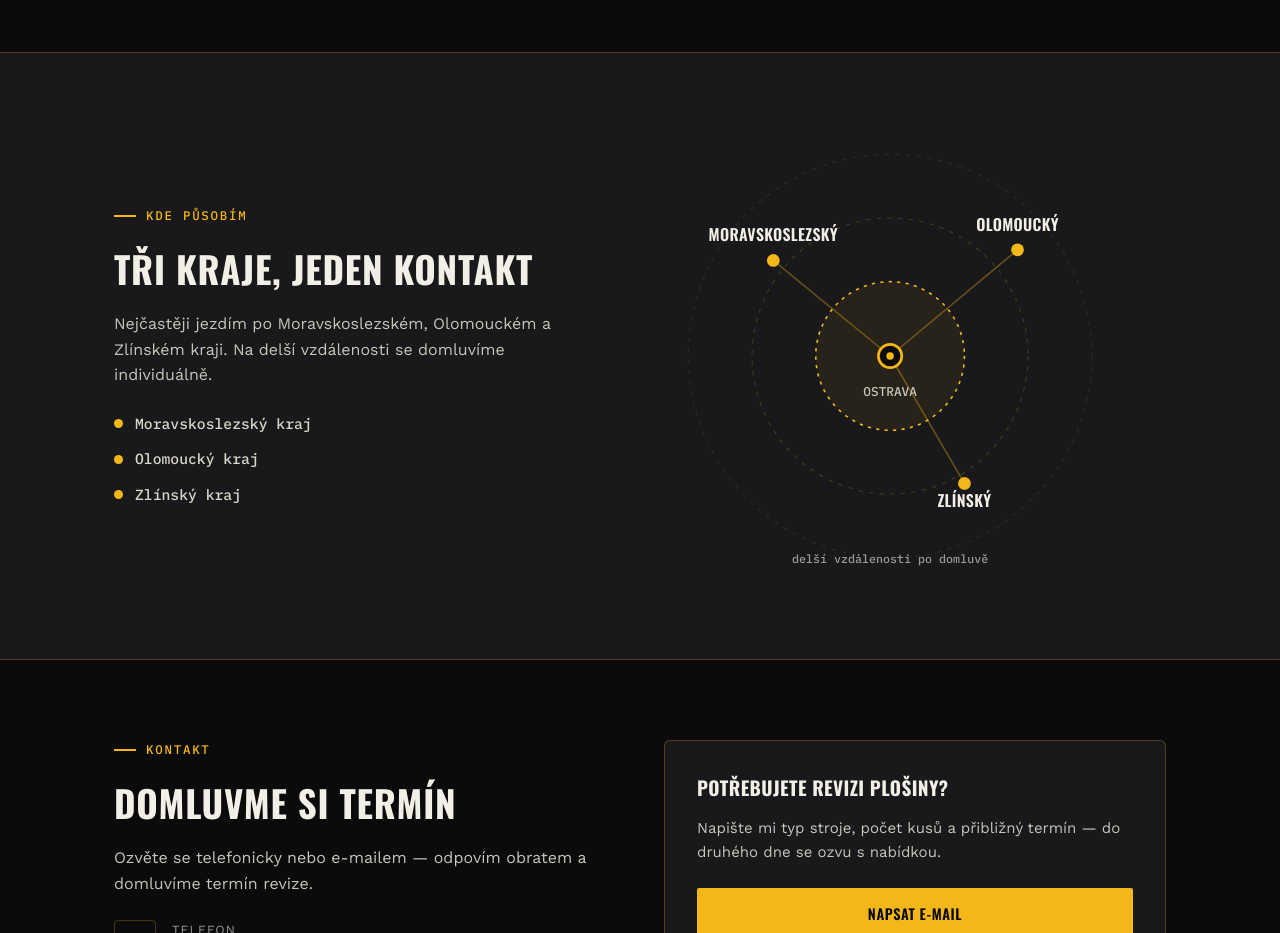
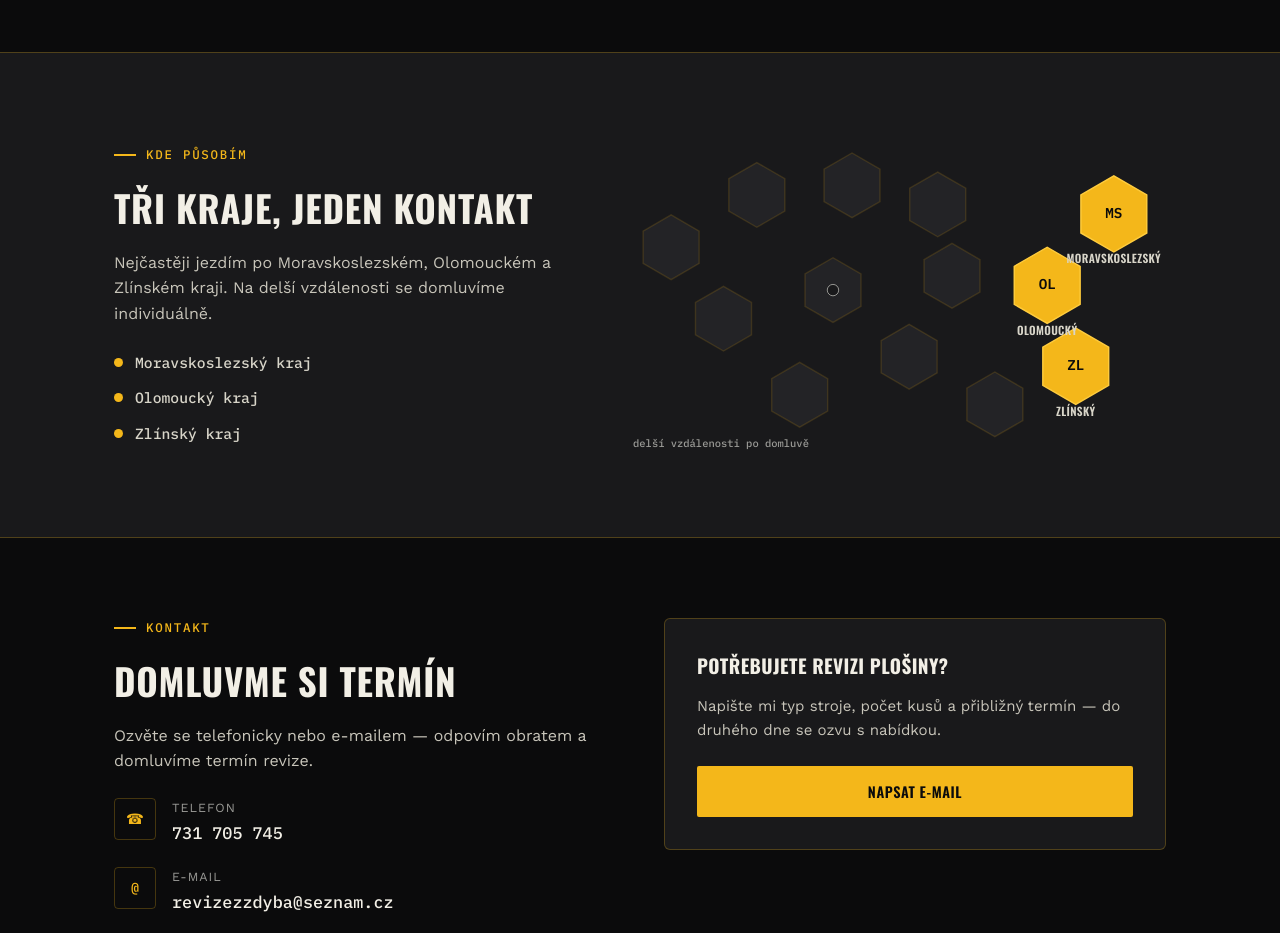
Before and after one commit to RevizeZZ/RevizeZZ.github.io, a plain HTML site: page index.html in a window 1280 px wide. Shown: the part 4300-5233 px from the top of the page. Drawn offline with nearby package versions, Linux system fonts and the light colour scheme.

Commit message:
Add files via upload

```diff
--- a/index.html
+++ b/index.html
@@ -243,6 +243,11 @@
   .region-list li{display:flex; align-items:center; gap:12px; font-family:'IBM Plex Mono'; font-size:0.92rem; color:#d8d5c9;}
   .region-list .dot{width:9px; height:9px; border-radius:50%; background:var(--yellow); flex-shrink:0;}
   .map-visual svg{width:100%; height:auto; display:block;}
+  .kraj-off{fill:var(--charcoal-2); stroke:rgba(244,183,26,0.15); stroke-width:1.5;}
+  .kraj-on{fill:var(--yellow); stroke:#ffcc3d; stroke-width:1.5;}
+  .kraj-label{font-family:'IBM Plex Mono', monospace; font-size:15px; font-weight:600; fill:var(--black);}
+  .kraj-name{font-family:'Oswald', sans-serif; font-size:12px; font-weight:600; fill:#d8d5c9; text-transform:uppercase; letter-spacing:0.03em;}
+  .map-legend{font-family:'IBM Plex Mono', monospace; font-size:11px; fill:var(--grey);}
   @media (max-width:860px){.map-grid{grid-template-columns:1fr;}}
 
   /* KONTAKT */
@@ -546,30 +551,34 @@
       </ul>
     </div>
     <div class="map-visual">
-      <svg viewBox="0 0 520 420" xmlns="http://www.w3.org/2000/svg" role="img" aria-label="Mapa působnosti">
-        <circle cx="260" cy="210" r="190" fill="none" stroke="rgba(244,183,26,0.12)" stroke-width="1" stroke-dasharray="4 6"/>
-        <circle cx="260" cy="210" r="130" fill="none" stroke="rgba(244,183,26,0.22)" stroke-width="1" stroke-dasharray="4 6"/>
-        <circle cx="260" cy="210" r="70" fill="rgba(244,183,26,0.06)" stroke="var(--yellow)" stroke-width="1.5" stroke-dasharray="3 5"/>
+      <svg viewBox="0 0 580 340" xmlns="http://www.w3.org/2000/svg" role="img" aria-label="Mapa krajů České republiky s vyznačenou působností">
+        <!-- ostatní kraje (neaktivní) -->
+        <polygon points="89.4,103.0 89.4,137.0 60.0,154.0 30.6,137.0 30.6,103.0 60.0,86.0" class="kraj-off"/>
+        <polygon points="179.4,48.0 179.4,82.0 150.0,99.0 120.6,82.0 120.6,48.0 150.0,31.0" class="kraj-off"/>
+        <polygon points="279.4,38.0 279.4,72.0 250.0,89.0 220.6,72.0 220.6,38.0 250.0,21.0" class="kraj-off"/>
+        <polygon points="144.4,178.0 144.4,212.0 115.0,229.0 85.6,212.0 85.6,178.0 115.0,161.0" class="kraj-off"/>
+        <polygon points="259.4,148.0 259.4,182.0 230.0,199.0 200.6,182.0 200.6,148.0 230.0,131.0" class="kraj-off"/>
+        <polygon points="369.4,58.0 369.4,92.0 340.0,109.0 310.6,92.0 310.6,58.0 340.0,41.0" class="kraj-off"/>
+        <polygon points="384.4,133.0 384.4,167.0 355.0,184.0 325.6,167.0 325.6,133.0 355.0,116.0" class="kraj-off"/>
+        <polygon points="339.4,218.0 339.4,252.0 310.0,269.0 280.6,252.0 280.6,218.0 310.0,201.0" class="kraj-off"/>
+        <polygon points="224.4,258.0 224.4,292.0 195.0,309.0 165.6,292.0 165.6,258.0 195.0,241.0" class="kraj-off"/>
+        <polygon points="429.4,268.0 429.4,302.0 400.0,319.0 370.6,302.0 370.6,268.0 400.0,251.0" class="kraj-off"/>
+        <circle cx="230" cy="165" r="6" fill="var(--charcoal)" stroke="var(--grey)" stroke-width="1"/>
 
-        <line x1="260" y1="210" x2="150" y2="120" stroke="rgba(244,183,26,0.35)" stroke-width="1.5"/>
-        <line x1="260" y1="210" x2="380" y2="110" stroke="rgba(244,183,26,0.35)" stroke-width="1.5"/>
-        <line x1="260" y1="210" x2="330" y2="330" stroke="rgba(244,183,26,0.35)" stroke-width="1.5"/>
+        <!-- tři kraje v působnosti -->
+        <polygon points="489.6,140.0 489.6,180.0 455.0,200.0 420.4,180.0 420.4,140.0 455.0,120.0" class="kraj-on"/>
+        <polygon points="559.6,65.0 559.6,105.0 525.0,125.0 490.4,105.0 490.4,65.0 525.0,45.0" class="kraj-on"/>
+        <polygon points="519.6,225.0 519.6,265.0 485.0,285.0 450.4,265.0 450.4,225.0 485.0,205.0" class="kraj-on"/>
 
-        <circle cx="150" cy="120" r="6" fill="var(--yellow)"/>
-        <circle cx="380" cy="110" r="6" fill="var(--yellow)"/>
-        <circle cx="330" cy="330" r="6" fill="var(--yellow)"/>
+        <text x="455" y="164" text-anchor="middle" class="kraj-label">OL</text>
+        <text x="525" y="89" text-anchor="middle" class="kraj-label">MS</text>
+        <text x="485" y="249" text-anchor="middle" class="kraj-label">ZL</text>
 
-        <g transform="translate(260,210)">
-          <circle r="11" fill="var(--black)" stroke="var(--yellow)" stroke-width="2.5"/>
-          <circle r="3.5" fill="var(--yellow)"/>
-        </g>
-        <text x="260" y="248" text-anchor="middle" font-family="IBM Plex Mono, monospace" font-size="12" fill="#c8c5ba">OSTRAVA</text>
+        <text x="455" y="212" text-anchor="middle" class="kraj-name" data-i18n="map_olk">Olomoucký</text>
+        <text x="525" y="137" text-anchor="middle" class="kraj-name" data-i18n="map_msk">Moravskoslezský</text>
+        <text x="485" y="297" text-anchor="middle" class="kraj-name" data-i18n="map_zlk">Zlínský</text>
 
-        <text x="150" y="102" text-anchor="middle" font-family="Oswald, sans-serif" font-size="15" font-weight="600" fill="#f2efe6" letter-spacing="0.02em" data-i18n="map_msk">MORAVSKOSLEZSKÝ</text>
-        <text x="380" y="92" text-anchor="middle" font-family="Oswald, sans-serif" font-size="15" font-weight="600" fill="#f2efe6" letter-spacing="0.02em" data-i18n="map_olk">OLOMOUCKÝ</text>
-        <text x="330" y="352" text-anchor="middle" font-family="Oswald, sans-serif" font-size="15" font-weight="600" fill="#f2efe6" letter-spacing="0.02em" data-i18n="map_zlk">ZLÍNSKÝ</text>
-
-        <text x="260" y="405" text-anchor="middle" font-family="IBM Plex Mono, monospace" font-size="11" fill="var(--grey)" data-i18n="map_note">delší vzdálenosti po domluvě</text>
+        <text x="20" y="330" class="map-legend" data-i18n="map_note">delší vzdálenosti po domluvě</text>
       </svg>
     </div>
   </div>
```
